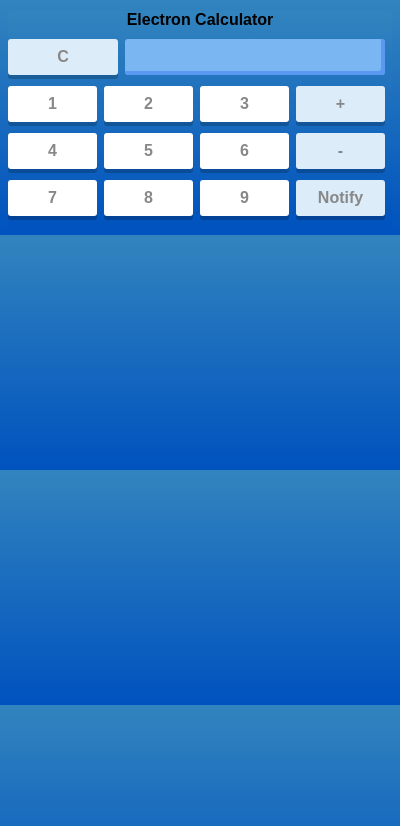
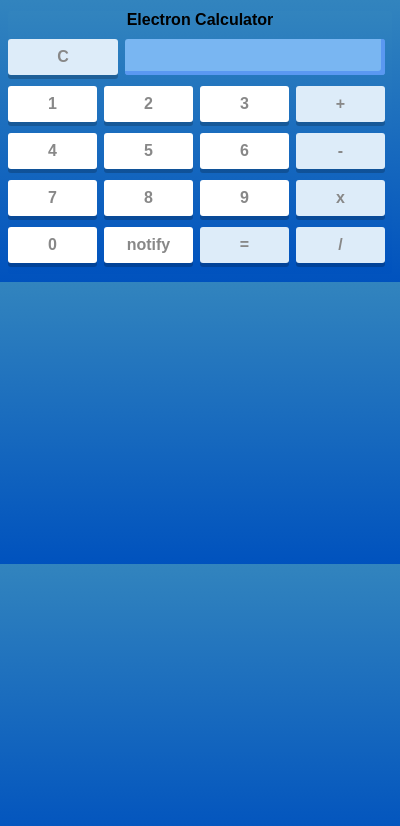
Before and after one commit to unaitxu/electron-test-01, an Electron app: page app/index.html in a window 400 px wide. Drawn offline with Linux system fonts and the light colour scheme.

Commit message:
Moar buttons

```diff
--- a/app/index.html
+++ b/app/index.html
@@ -52,8 +52,22 @@
       <div class="key number">
         <span id="item-9">9</span>
       </div>
-      <div class="key action" id="notifly">
-        <span id="notifly">Notify</span>
+      <div class="key action" id="mult">
+        <span id="mult">x</span>
+      </div>
+    </div>
+    <div class="action-container">
+      <div class="key number">
+        <span id="item-0">0</span>
+      </div>
+      <div class="key number" id="notify">
+        <span id="notify">notify</span>
+      </div>
+      <div class="key action" id="equal">
+        <span id="equal">=</span>
+      </div>
+      <div class="key action" id="div">
+        <span id="div">/</span>
       </div>
     </div>
     <script>window.$ = window.jQuery = require('./js/jquery-2.2.1.js');</script>
```
